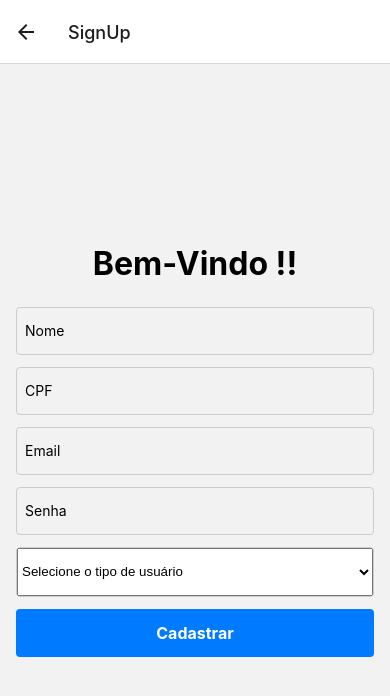
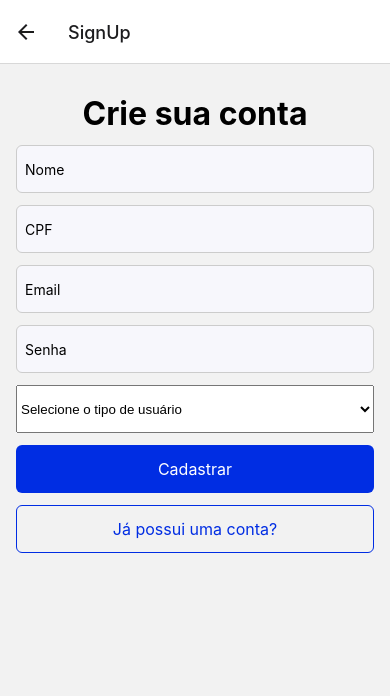
Before and after one commit to St4ck-UnderFlow/autstudy, a React Native app in the folder mobile/: screen /SignUp in a window 390 px wide. Shown: the top 696 px of the page. Built offline with nearby package versions, Linux system fonts and the light colour scheme.

Commit message:
refactor: components styles

```diff
--- a/mobile/routes/router.tsx
+++ b/mobile/routes/router.tsx
@@ -2,14 +2,13 @@ import { NavigationContainer } from '@react-navigation/native';
 import { createStackNavigator } from '@react-navigation/stack';
 import { SignIn } from '../screen/SignIn';
 import { SignUp } from '../screen/SignUp';
-
 
 const Stack = createStackNavigator();
 
 export function Router() {
   return (
     <NavigationContainer>
-      <Stack.Navigator initialRouteName="SignIn">
+      <Stack.Navigator initialRouteName="Login">
         <Stack.Screen name="SignIn" component={SignIn} />
         <Stack.Screen name="SignUp" component={SignUp} />
       </Stack.Navigator>
--- a/mobile/screen/SignIn.tsx
+++ b/mobile/screen/SignIn.tsx
@@ -1,6 +1,9 @@
 import React, { useState } from 'react';
 import { View, Text, TextInput, TouchableOpacity, StyleSheet, Alert } from 'react-native';
 import { useUser } from '../hooks/useUser';
+import { ButtonStyle } from '../styles/Button.style';
+import { InputStyle } from '../styles/Input.style';
+import { TextStyle } from '../styles/Text.style';
 
 export function SignIn({navigation}: {navigation: any}) {
 
@@ -13,18 +16,18 @@ export function SignIn({navigation}: {navigation: any}) {
 
   async function handleLogin() {
     try {
-      await signIn({ email, password })
+      await signIn({ email, password });
     } catch (error) {
       setErrorMessage('Erro ao fazer login');
-      Alert.alert('Erro ao fazer login')
+      Alert.alert('Erro ao fazer login');
     }
   };
 
   return (
     <View style={styles.container}>
-        <Text style={styles.title}>Faça o Login</Text>
+        <Text style={TextStyle.title}>Acesse sua conta</Text>
         <TextInput
-            style={styles.input}
+          style={InputStyle.input}
           placeholder="Email"
           value={email}
           onChangeText={setEmail}
@@ -32,68 +35,40 @@ export function SignIn({navigation}: {navigation: any}) {
           autoCapitalize="none"
         />
         <TextInput
-            style={styles.input}
+          style={InputStyle.input}
           placeholder="Senha"
           value={password}
           onChangeText={setPassword}
           secureTextEntry
           autoCapitalize="none"
         />
-        <TouchableOpacity style={styles.button} onPress={handleLogin}>
-            <Text style={styles.buttonText}>Entrar</Text>
+        <TouchableOpacity
+          style={ButtonStyle.primaryButton}
+          onPress={handleLogin}
+        >
+          <Text style={ButtonStyle.primaryButtonText}>
+            Entrar
+          </Text>
         </TouchableOpacity>
-        <TouchableOpacity style={styles.secondaryButton} onPress={() => { navigation.navigate('SignUp') }}>
-            <Text style={styles.buttonText}>Cadastre-se</Text>
+        <TouchableOpacity
+          style={ButtonStyle.secondaryButton}
+          onPress={() => { navigation.navigate('SignUp') }}
+        >
+          <Text style={ButtonStyle.secondaryButtonText}>
+            Cadastre-se
+          </Text>
         </TouchableOpacity>
-        <Text style={styles.errorMessage}>{errorMessage}</Text>
+        <Text style={TextStyle.errorMessage}>{errorMessage}</Text>
     </View>
   );
 };
 
 const styles = StyleSheet.create({
   container: {
+    marginTop: 30,
     display: 'flex',
     gap: 12,
     flex: 1,
-    justifyContent: 'center',
     paddingHorizontal: 16,
-  },
-  title: {
-    fontSize: 32,
-    fontWeight: 'bold',
-    textAlign: 'center',
-  },
-  input: {
-    height: 48,
-    borderColor: '#ccc',
-    borderWidth: 1,
-    paddingHorizontal: 8,
-    borderRadius: 4,
-  },
-  button: {
-    backgroundColor: '#007BFF',
-    height: 48,
-    borderRadius: 4,
-    display: 'flex',
-    alignItems: 'center',
-    justifyContent: 'center',
-  },
-  secondaryButton: {
-    backgroundColor: '#94a3b8',
-    height: 48,
-    borderRadius: 4,
-    display: 'flex',
-    alignItems: 'center',
-    justifyContent: 'center',
-  },
-  buttonText: {
-    color: '#fff',
-    fontSize: 16,
-    fontWeight: 'bold',
-  },
-  errorMessage: {
-    color: 'red',
-    textAlign: 'center',
-    marginTop: 8,
   }
 });
--- a/mobile/screen/SignUp.tsx
+++ b/mobile/screen/SignUp.tsx
@@ -3,8 +3,12 @@ import { View, Text, TextInput, TouchableOpacity, StyleSheet } from 'react-nativ
 import { Picker } from '@react-native-picker/picker';
 import { useUser } from '../hooks/useUser';
 import { SignUpUser, UserType } from '../types/user.type';
+import { TextStyle } from '../styles/Text.style';
+import { InputStyle } from '../styles/Input.style';
+import { PickerStyle } from '../styles/Picker.style';
+import { ButtonStyle } from '../styles/Button.style';
 
-export function SignUp() {
+export function SignUp({navigation}: {navigation: any}) {
 
   const [name, setName] = useState('');
   const [cpf, setCpf] = useState('');
@@ -59,11 +63,11 @@ export function SignUp() {
 
   return (
     <View style={styles.container}>
-        <Text style={styles.title}>
-          Bem-Vindo !!
+        <Text style={TextStyle.title}>
+          Crie sua conta
         </Text>
         <TextInput
-          style={styles.input}
+          style={InputStyle.input}
           placeholder="Nome"
           value={name}
           onChangeText={setName}
@@ -71,7 +75,7 @@ export function SignUp() {
           keyboardType="default"
         />
         <TextInput
-          style={styles.input}
+          style={InputStyle.input}
           placeholder="CPF"
           value={cpf}
           onChangeText={setCpf}
@@ -79,7 +83,7 @@ export function SignUp() {
           keyboardType="default"
         />
         <TextInput
-          style={styles.input}
+          style={InputStyle.input}
           placeholder="Email"
           value={email}
           onChangeText={setEmail}
@@ -87,77 +91,46 @@ export function SignUp() {
           autoCapitalize="none"
         />
         <TextInput
-          style={styles.input}
+          style={InputStyle.input}
           placeholder="Senha"
           value={password}
           onChangeText={setPassword}
           secureTextEntry
           autoCapitalize="none"
         />
-        <View style={styles.pickerContainer}>
+        <View style={PickerStyle.pickerContainer}>
           <Picker
             selectedValue={userType}
             onValueChange={(itemValue) => setUserType(itemValue)}
-            style={styles.picker}
+            style={PickerStyle.picker}
           >
             <Picker.Item label="Selecione o tipo de usuário" value="" />
             <Picker.Item label="Estudante" value="STUDENT" />
             <Picker.Item label="Professor(a)" value="TEACHER" />
           </Picker>
         </View>
-        <TouchableOpacity style={styles.button} onPress={handleSignUp}>
-            <Text style={styles.buttonText}>Cadastrar</Text>
+        <TouchableOpacity style={ButtonStyle.primaryButton} onPress={handleSignUp}>
+            <Text style={ButtonStyle.primaryButtonText}>Cadastrar</Text>
         </TouchableOpacity>
-        <Text style={styles.errorMessage}>{errorMessage}</Text>
+        <TouchableOpacity
+          style={ButtonStyle.secondaryButton}
+          onPress={() => { navigation.navigate('SignIn') }}
+        >
+          <Text style={ButtonStyle.secondaryButtonText}>
+            Já possui uma conta?
+          </Text>
+        </TouchableOpacity>
+        <Text style={TextStyle.errorMessage}>{errorMessage}</Text>
     </View>
   );
 };
 
 const styles = StyleSheet.create({
   container: {
+    marginTop: 30,
     flex: 1,
-    justifyContent: 'center',
+    display: 'flex',
+    gap: 12,
     paddingHorizontal: 16,
-  },
-  title: {
-    fontSize: 32,
-    fontWeight: 'bold',
-    marginBottom: 24,
-    textAlign: 'center',
-  },
-  input: {
-    height: 48,
-    borderColor: '#ccc',
-    borderWidth: 1,
-    marginBottom: 12,
-    paddingHorizontal: 8,
-    borderRadius: 4,
-  },
-  button: {
-    backgroundColor: '#007BFF',
-    height: 48,
-    borderRadius: 4,
-    display: 'flex',
-    alignItems: 'center',
-    justifyContent: 'center',
-  },
-  buttonText: {
-    color: '#fff',
-    fontSize: 16,
-    fontWeight: 'bold',
-  },
-  errorMessage: {
-    color: 'red',
-    textAlign: 'center',
-    marginTop: 8,
-  },
-  pickerContainer: {
-    borderColor: '#ccc',
-    borderWidth: 1,
-    borderRadius: 4,
-    marginBottom: 12,
-  },
-  picker: {
-    height: 48,
-  },
+  }
 });
--- /dev/null
+++ b/mobile/styles/Button.style.ts
@@ -0,0 +1,34 @@
+import { primaryColor } from "./Global.style";
+import { StyleSheet } from 'react-native';
+
+export const ButtonStyle = StyleSheet.create({
+    primaryButton: {
+        backgroundColor: primaryColor,
+        height: 48,
+        borderRadius: 6,
+        display: 'flex',
+        alignItems: 'center',
+        justifyContent: 'center',
+    },
+    primaryButtonText: {
+        color: '#fff',
+        fontSize: 16,
+        fontWeight: 'medium',
+    },
+    secondaryButton: {
+        backgroundColor: 'transparent',
+        height: 48,
+        borderRadius: 6,
+        display: 'flex',
+        alignItems: 'center',
+        justifyContent: 'center',
+        borderWidth: 1,
+        borderColor: primaryColor,
+        borderStyle: 'solid',
+    },
+    secondaryButtonText: {
+        color: primaryColor,
+        fontSize: 16,
+        fontWeight: 'medium',
+    },
+})
--- /dev/null
+++ b/mobile/styles/Global.style.ts
@@ -0,0 +1 @@
+export const primaryColor = '#002DE3';
--- /dev/null
+++ b/mobile/styles/Input.style.ts
@@ -0,0 +1,12 @@
+import { StyleSheet } from 'react-native';
+
+export const InputStyle = StyleSheet.create({
+    input: {
+        backgroundColor: '#F7F7FC',
+        height: 48,
+        borderColor: '#ccc',
+        borderWidth: 1,
+        paddingHorizontal: 8,
+        borderRadius: 6,
+    }
+})
--- /dev/null
+++ b/mobile/styles/Picker.style.ts
@@ -0,0 +1,11 @@
+import { StyleSheet } from 'react-native';
+
+export const PickerStyle = StyleSheet.create({
+    pickerContainer: {
+        backgroundColor: '#F7F7FC',
+        height: 48,
+    },
+    picker: {
+        height: 48,
+    },
+})
--- /dev/null
+++ b/mobile/styles/Text.style.ts
@@ -0,0 +1,14 @@
+import { StyleSheet } from 'react-native';
+
+export const TextStyle = StyleSheet.create({
+    title: {
+        fontSize: 32,
+        fontWeight: 'bold',
+        textAlign: 'center',
+    },
+    errorMessage: {
+        color: 'red',
+        textAlign: 'center',
+        marginTop: 8,
+    }
+})
```
Lines whose indentation alone changed are shown as unchanged.
